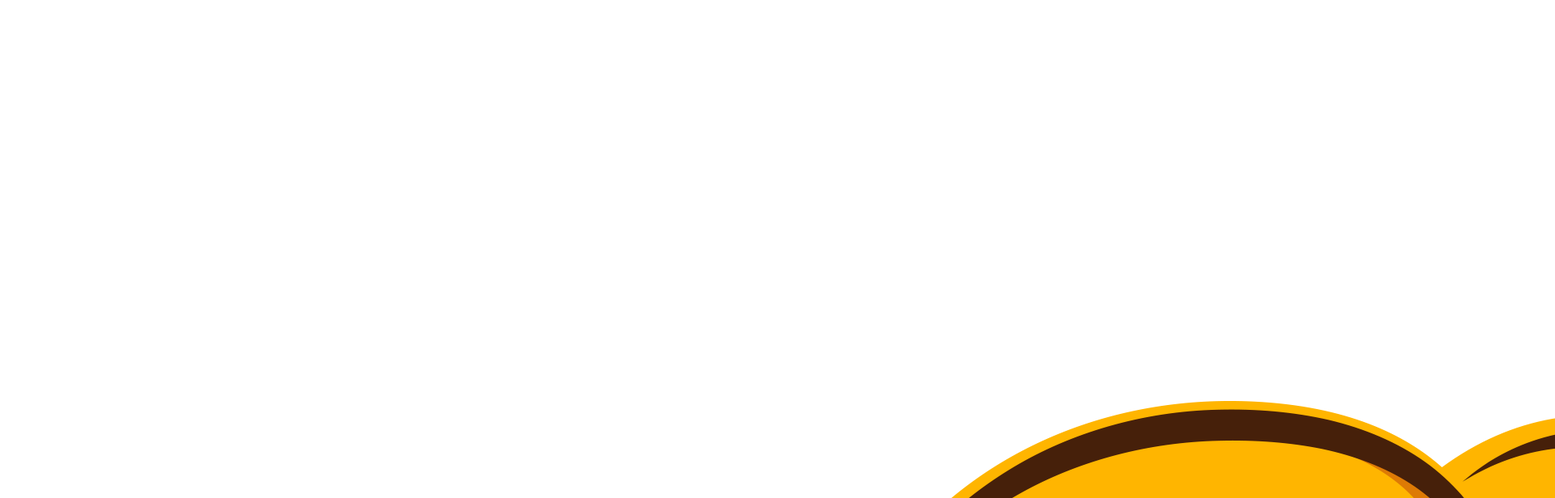
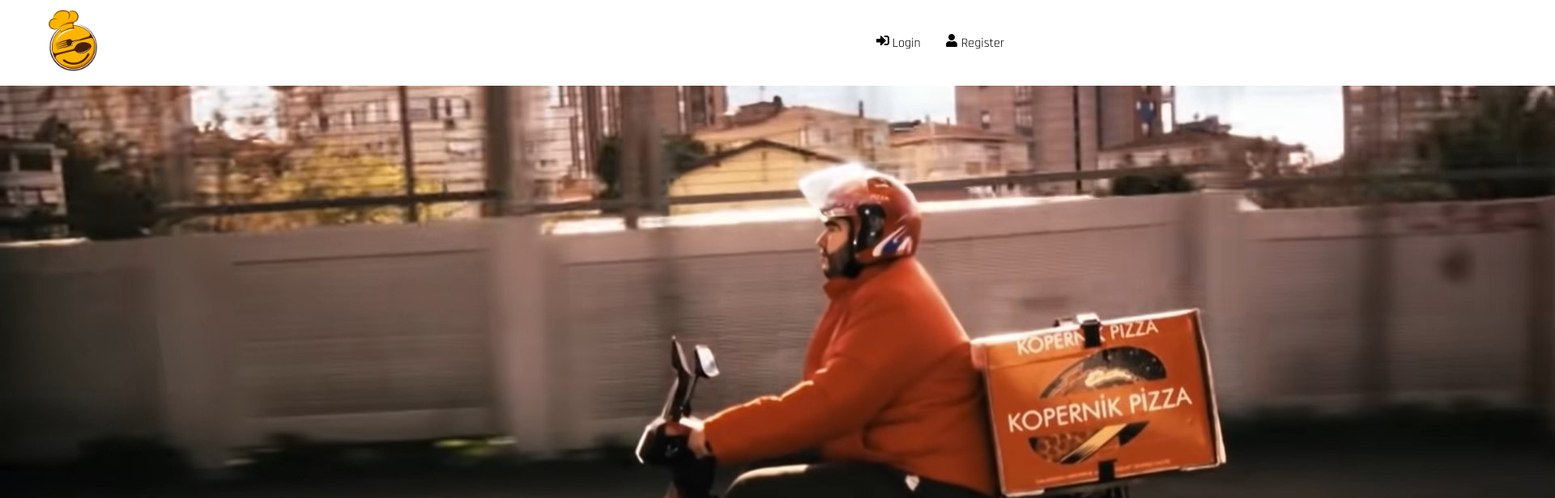
Before and after one commit to cihandundar/react-pizza, a React (Create React App) app: page /login in a window 1280 px wide. Shown: the top 616 px of the page at 81% size, 1920 px wide, since content can reach past the window. Built offline with nearby package versions, Linux system fonts and the light colour scheme.

Commit message:
style fix

```diff
--- /dev/null
+++ b/src/styles/components/_header.scss
@@ -0,0 +1,24 @@
+.header {
+  &__container {
+    max-width: 1200px;
+    margin: 0 auto;
+    display: flex;
+    align-items: center;
+    justify-content: space-between;
+  }
+}
+
+.logo {
+  img {
+    max-width: 100px;
+  }
+}
+
+ul {
+  display: flex;
+  align-items: center;
+}
+
+li:not(:last-child) {
+  margin-right: 30px;
+}
--- a/src/styles/components/index.scss
+++ b/src/styles/components/index.scss
@@ -0,0 +1 @@
+@import "header";
--- a/src/styles/main.scss
+++ b/src/styles/main.scss
@@ -9,3 +9,12 @@
   box-sizing: border-box;
   font-family: "Rajdhani", sans-serif;
 }
+
+li {
+  list-style-type: none;
+}
+
+a {
+  text-decoration: none;
+  color: #000;
+}
```
